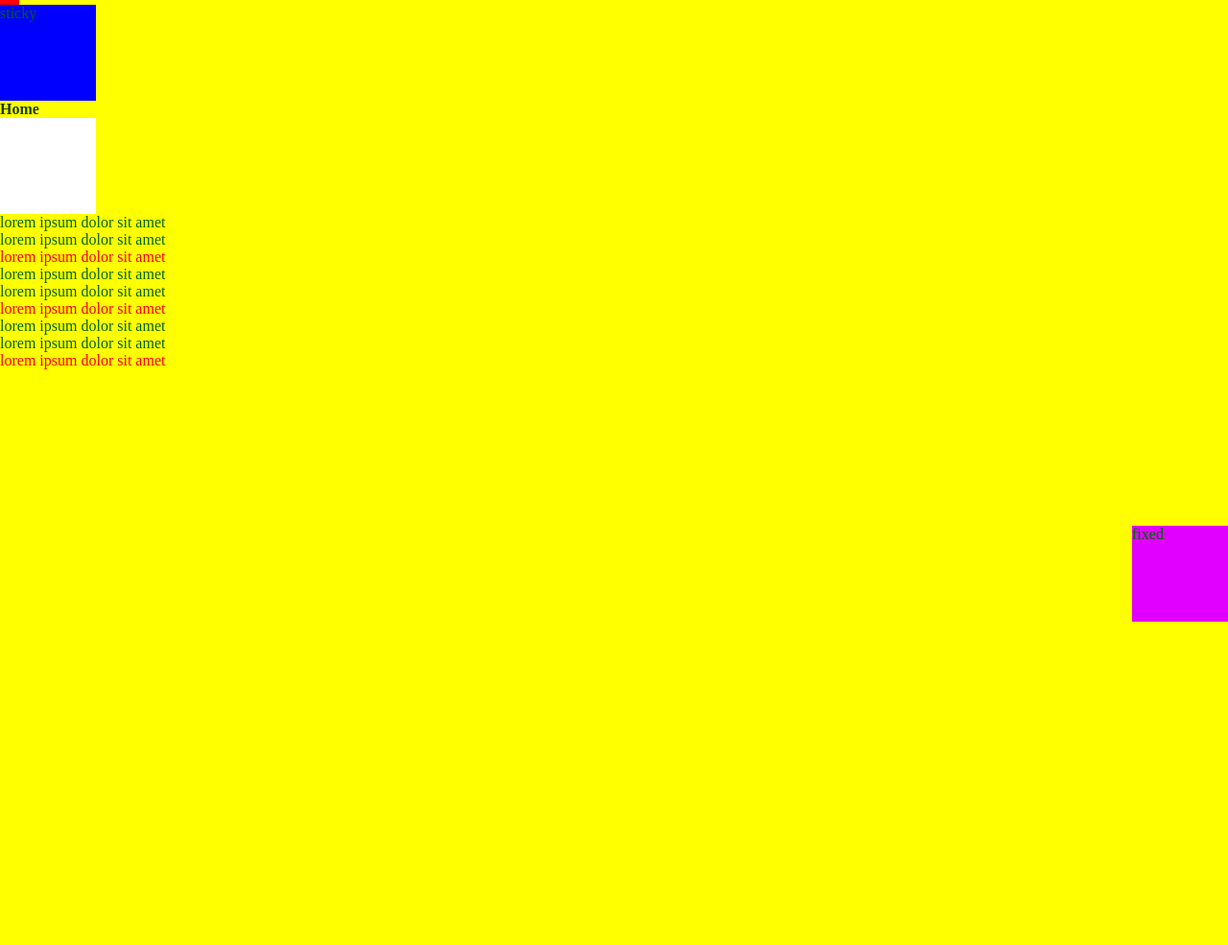
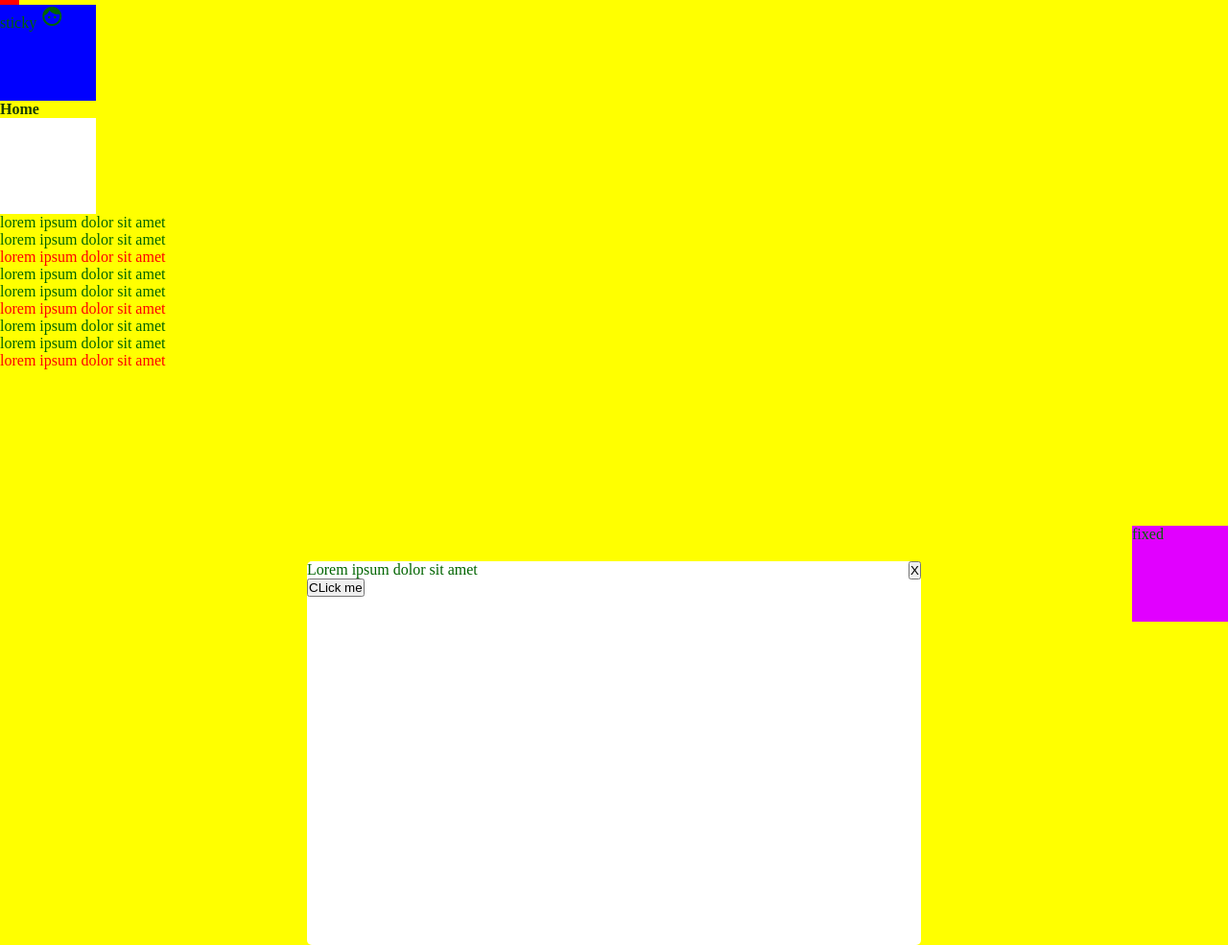
Before and after one commit to chungvuiloong/React22K_html_css, a plain HTML site: page 05_week/index.html in a window 1280 px wide. Shown: the part 152-1137 px from the top of the page at 96% size. Before the commit the page ends 800 px from the top, so only its background shows below. Drawn offline with Linux system fonts and the light colour scheme; grey boxes are pictures that could not be loaded.

Commit message:
0216 commit

```diff
--- a/05_week/index.html
+++ b/05_week/index.html
@@ -5,11 +5,19 @@
     <meta http-equiv="X-UA-Compatible" content="IE=edge" />
     <meta name="viewport" content="width=device-width, initial-scale=1.0" />
     <link rel="stylesheet" href="style.css" />
+    <link
+      href="https://fonts.googleapis.com/icon?family=Material+Icons"
+      rel="stylesheet"
+    />
+    <link
+      rel="stylesheet"
+      href="https://fonts.googleapis.com/css?family=Tangerine"
+    />
     <title>5th Week practice</title>
   </head>
   <body>
-    <h1>Hello World</h1>
-    <div id="box3">sticky</div>
+    <h1>Hello World <span class="material-icons">pets</span></h1>
+    <div id="box3">sticky <span class="material-icons md-48">face</span></div>
     <a href="#">Home</a>
     <div id="box"></div>
     <p>lorem ipsum dolor sit amet</p>
@@ -24,5 +32,11 @@
 
     <div id="box1">Absolute</div>
     <div id="box2">fixed</div>
+
+    <div id="modal">
+      <p>Lorem ipsum dolor sit amet</p>
+      <button>CLick me</button>
+      <button id="close">X</button>
+    </div>
   </body>
 </html>
--- a/05_week/style.css
+++ b/05_week/style.css
@@ -1,6 +1,42 @@
 * {
   margin: 0;
   padding: 0;
+}
+
+@font-face {
+  font-family: "Material Icons";
+  font-style: normal;
+  font-weight: 400;
+  src: url(https://example.com/MaterialIcons-Regular.eot); /* For IE6-8 */
+  src: local("Material Icons"), local("MaterialIcons-Regular"),
+    url(https://example.com/MaterialIcons-Regular.woff2) format("woff2"),
+    url(https://example.com/MaterialIcons-Regular.woff) format("woff"),
+    url(https://example.com/MaterialIcons-Regular.ttf) format("truetype");
+}
+
+.material-icons {
+  font-family: "Material Icons";
+  font-weight: normal;
+  font-style: normal;
+  font-size: 24px; /* Preferred icon size */
+  display: inline-block;
+  line-height: 1;
+  text-transform: none;
+  letter-spacing: normal;
+  word-wrap: normal;
+  white-space: nowrap;
+  direction: ltr;
+
+  /* Support for all WebKit browsers. */
+  -webkit-font-smoothing: antialiased;
+  /* Support for Safari and Chrome. */
+  text-rendering: optimizeLegibility;
+
+  /* Support for Firefox. */
+  -moz-osx-font-smoothing: grayscale;
+
+  /* Support for IE. */
+  font-feature-settings: "liga";
 }
 
 body {
@@ -93,6 +129,8 @@ h1::after {
   height: 100px;
   width: 100px;
   position: sticky;
+  top: 50px;
+  align-items: normal;
 }
 
 /* #box3 {
@@ -101,3 +139,19 @@ h1::after {
   width: 100px;
   position: relative;
 } */
+
+#modal {
+  height: 50vh;
+  width: 50vw;
+  background-color: white;
+  border-radius: 5px;
+  position: relative;
+  top: 25vh;
+  left: 25vw;
+}
+
+#close {
+  position: absolute;
+  top: 0;
+  right: 0;
+}
```
